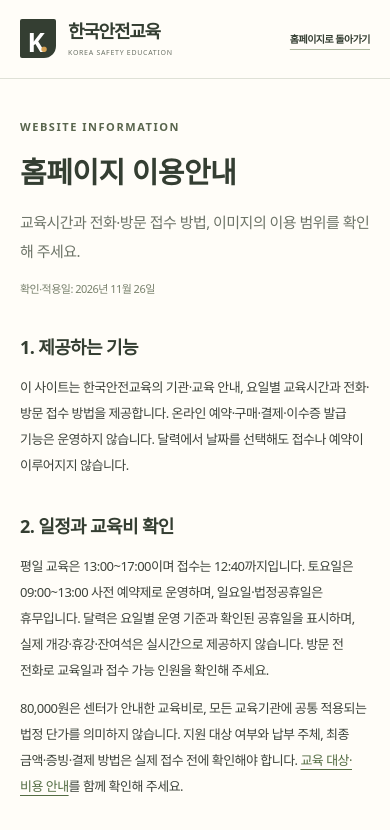
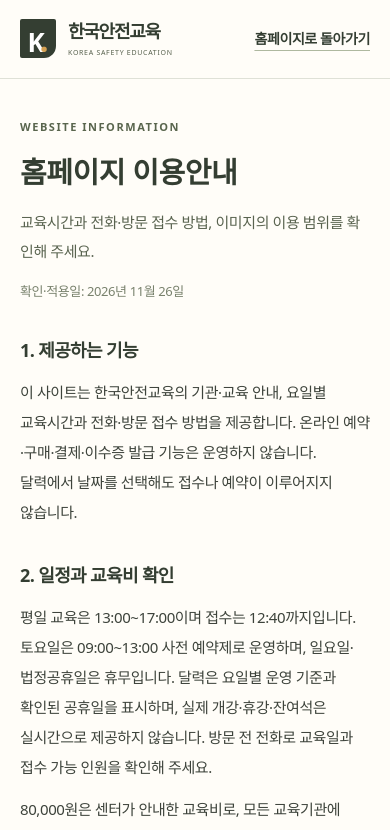
Before and after one commit to c7609chj8-dot/korea-safety-education, a Next.js app: page /terms in a window 390 px wide. Shown: the top 830 px of the page. Built offline with nearby package versions, Linux system fonts and the light colour scheme; no server answers.

Commit message:
Improve mobile readability and consolidate visitor guidance

```diff
--- a/app/globals.css
+++ b/app/globals.css
@@ -730,3 +730,116 @@ body { background: var(--paper); }
   .related-grid a:last-child { border-bottom: 0; }
   .share-actions { grid-template-columns: 1fr; }
 }
+
+/* Readable copy and touch controls across the public site. */
+:root { --muted: #59634f; }
+.section-description, .hero-description, .faq-list details > p,
+.registration-steps p, .schedule-day-note, .schedule-caption,
+.facility-card p, .preparation-grid p, .resource-grid p,
+.instructor-card > p.instructor-description, .share-copy > p:not(.eyebrow),
+.education-legal-note p { font-size: 15px; line-height: 1.85; }
+.faq-list summary { font-size: 16px; }
+.hero-location, .hero-phone, .date-specs, .location-info,
+.resource-grid strong, .related-grid strong, .education-legal-note strong,
+.share-actions .button, .contact-strip .contact-actions a { font-size: 15px; }
+.quick-facts > div > span, .schedule-summary span, .instructor-card > p,
+.instructor-card > span, .resource-grid > a > span, .resource-upload-card > span,
+.image-disclaimer, .slider-caption p, .slider-disclaimer, .calendar-footnote,
+.footer-business-info, .footer-business-info dt, .footer-bottom,
+.footer-policy-links, .policy-footer nav, .policy-date,
+.policy-contact, .policy-footer p, .share-actions .share-result { font-size: 13px; }
+.schedule-summary strong, .slider-topline > span:last-child,
+.location-map-caption, .location-map-caption span, .text-link,
+.date-detail .text-link, .policy-header .text-link { font-size: 14px; }
+.schedule-summary > div { align-content: start; }
+.date-detail .button { font-size: 15px; }
+.date-specs > div { flex-wrap: wrap; }
+.date-specs dd { margin-left: auto; }
+.status-tag { font-size: 13px; }
+.calendar-controls button { min-width: 44px; min-height: 44px; font-size: 14px; }
+.weekdays { font-size: 13px; }
+.day-number { font-size: 16px; }
+.day-status { font-size: 11px; line-height: 1.5; }
+.calendar-day { min-height: 66px; }
+.calendar-footnote { gap: 8px; }
+.calendar-footnote > span:last-child { margin-left: 0; flex-basis: 100%; }
+.materials-loading, .materials-empty, .materials-message,
+.materials-selected, .materials-progress { font-size: 14px !important; }
+.materials-list { padding-left: 0; list-style: none; }
+.materials-list span { white-space: normal; overflow-wrap: anywhere; font-size: 15px; }
+.materials-list small { font-size: 13px; }
+.materials-form label { font-size: 14px; }
+.materials-form label > span { flex-wrap: wrap; }
+.materials-form em { font-size: 13px; }
+.materials-form input { font-size: 16px; min-height: 44px; }
+.materials-form .button { font-size: 15px; }
+.slider-caption { min-height: 108px; }
+.slider-navigation button { width: 44px; height: 44px; }
+.slider-pagination button { width: 28px; min-height: 44px; padding-inline: 4px; }
+.slider-counter { font-size: 13px; }
+.slider-controls { flex-wrap: wrap; }
+.slider-topline { flex-wrap: wrap; gap: 4px 16px; }
+.share-copy code { font-size: 13px; }
+.footer-policy-links a, .policy-footer nav a { display: inline-flex; align-items: center; min-height: 44px; }
+.policy-page > section p { font-size: 15px; }
+.policy-page { overflow-wrap: anywhere; }
+@media (max-width: 800px) {
+  body { font-size: 16px; letter-spacing: -.025em; }
+  .hero .eyebrow { font-size: 12px; letter-spacing: .01em; }
+  .hero-actions { flex-wrap: wrap; gap: 12px 22px; }
+  .hero-actions .button { font-size: 15px; }
+  .hero-phone { min-height: 44px; align-items: center; }
+  .hero-location { font-size: 14px; align-items: baseline; }
+  .location-dot { flex-shrink: 0; }
+  .quick-facts { padding: 20px 16px; gap: 20px 0; }
+  .quick-facts > div { min-width: 0; }
+  .quick-facts > div:nth-child(even) { padding-left: 12px; }
+  .quick-facts strong { font-size: clamp(18px, 5vw, 22px); overflow-wrap: anywhere; }
+  .menu-toggle { min-height: 44px; font-size: 14px; flex-shrink: 0; }
+  .preview-note { font-size: 13px; padding: 8px 20px; }
+  .about-stats { grid-template-columns: 1fr; gap: 16px; }
+  .about-stats > div { display: flex; align-items: baseline; gap: 16px; }
+  .about-stats dt { flex: 0 0 70px; font-size: 22px; }
+  .about-stats dd { margin: 0; font-size: 14px; }
+  .schedule-summary > div { grid-template-columns: 1fr; gap: 5px; }
+  .schedule-summary strong { font-size: 16px; }
+  .calendar { padding: 20px 12px; }
+  .calendar-top { flex-wrap: wrap; gap: 12px; }
+  .calendar-top h3 { font-size: 24px; }
+  .calendar-days { gap: 2px; }
+  .date-detail { padding: 22px 18px; }
+  .date-detail .eyebrow { font-size: 12px; }
+  .location-address { font-size: 16px; }
+  .location-info > div { gap: 16px; }
+  .map-links { flex-wrap: wrap; }
+  .map-links .button { min-height: 48px; font-size: 15px; }
+  .location-map-caption { flex-wrap: wrap; gap: 6px; }
+  .share-panel { grid-template-columns: 1fr; gap: 18px; padding: 22px 18px; }
+  .share-qr { width: 110px; height: 110px; }
+  .share-actions { grid-column: auto; grid-template-columns: 1fr; }
+  .contact-strip .contact-actions a { font-size: 15px; white-space: normal; }
+  .footer-business-info > div { flex-wrap: wrap; gap: 2px 12px; }
+  .footer-business-info dt { flex-basis: 100px; }
+  .footer-business-info dd { flex: 1 1 170px; }
+  .footer-bottom { font-size: 13px; }
+  .footer { padding-bottom: calc(108px + env(safe-area-inset-bottom)); }
+  .mobile-contact span { font-size: 13px; }
+  .mobile-contact strong { font-size: 15px; }
+  .mobile-schedule { font-size: 15px; gap: 8px; text-align: center; }
+  .mobile-actions a { padding-inline: 10px; }
+  .slider-caption h2 { font-size: 18px; }
+  .slider-disclaimer { padding-top: 6px; }
+  .policy-page > section p { font-size: 15px; }
+}
+@media (max-width: 370px) {
+  .brand strong { font-size: 16px; }
+  .brand { gap: 8px; }
+  .header-inner { gap: 12px; }
+  .menu-toggle { padding-inline: 9px; }
+  .day-status { letter-spacing: -.08em; }
+  .slider-controls { justify-content: center; gap: 4px 16px; }
+  .slider-navigation { gap: 4px; }
+  .slider-counter { margin-right: 5px; }
+  .mobile-schedule { gap: 4px; font-size: 14px; }
+  .mobile-contact strong { font-size: 14px; }
+}
--- a/components/education-schedule.tsx
+++ b/components/education-schedule.tsx
@@ -72,11 +72,11 @@ function ScheduleCalendar({ today }: { today: string }) {
             const status = scheduleDay.label;
             return <button type="button" key={key} className={`calendar-day ${selected === key ? 'selected' : ''} ${unavailable ? 'unavailable' : ''}`} aria-pressed={selected === key} aria-label={`${view.month + 1}월 ${number}일 ${status}`} onClick={() => chooseDate(key)}>
               <span className="day-number">{number}{key === today ? <i className="today-dot" aria-label="오늘" /> : null}</span>
-              <span className="day-status">{status}</span>
+              <span className="day-status">{status === '공휴일 휴무' ? '공휴일' : status === '지난 날짜' ? '지난날' : status}</span>
             </button>;
           })}
         </div>
-        <p className="calendar-footnote"><span className="legend-dot" />일요일·법정공휴일은 휴무입니다.<span>운영 여부·임시공휴일은 전화 확인</span></p>
+        <p className="calendar-footnote"><span className="legend-dot" />오늘<span>운영 여부·임시공휴일은 전화 확인</span></p>
       </div>
       <aside className="date-detail" aria-labelledby="selected-date">
         <span className="eyebrow">선택한 날짜의 운영 안내</span>
```
Also changed, not shown: app/page.tsx (+6 -17 lines), 1 other file (tests, documents, lock files or other folders).
